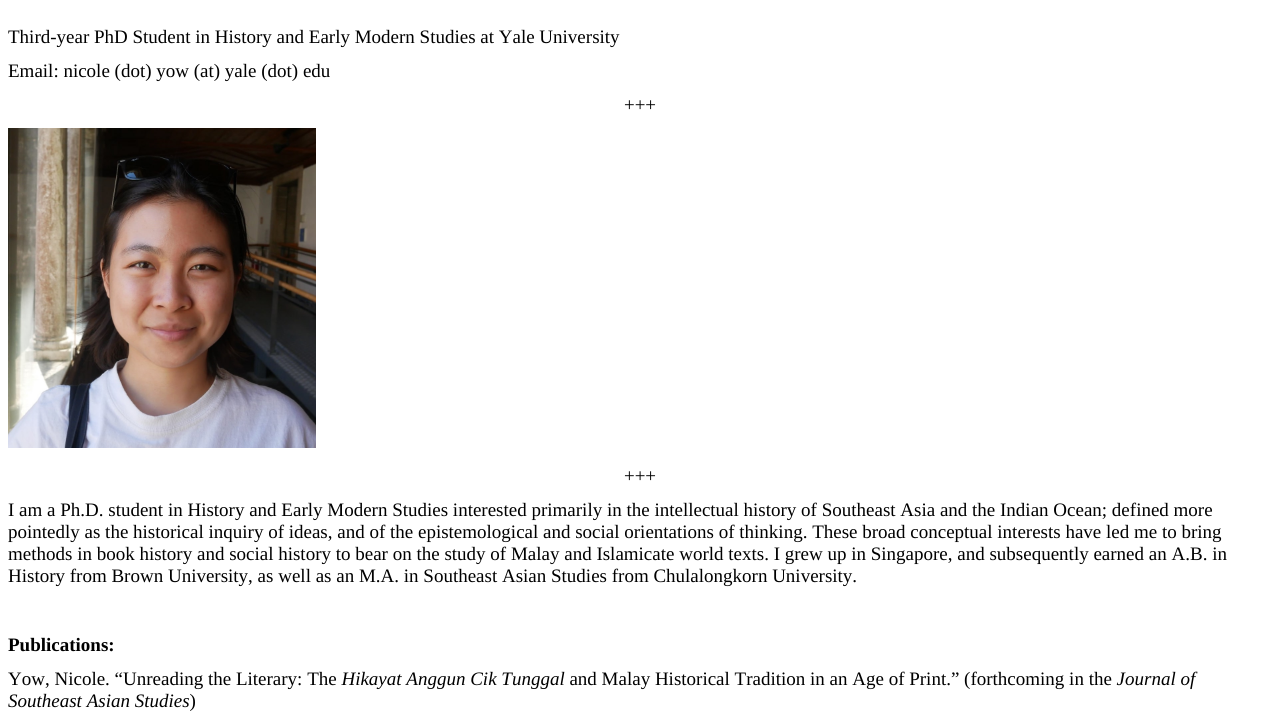
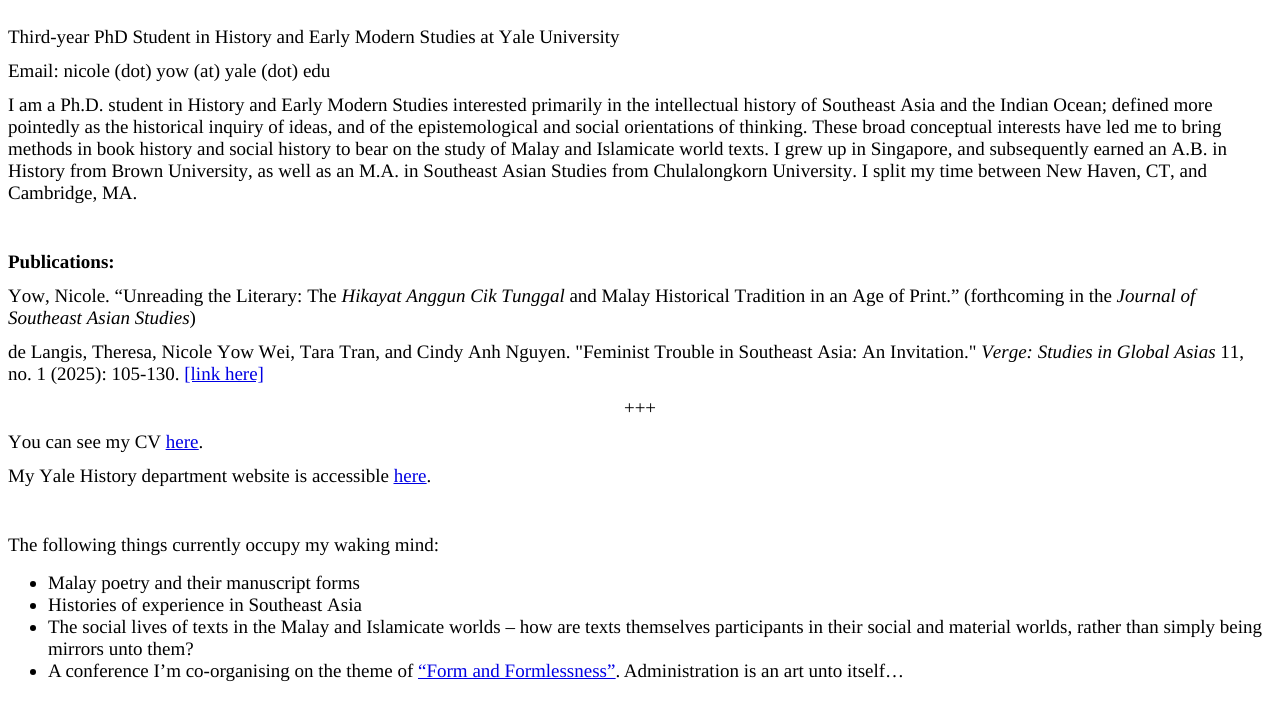
Before and after one commit to noryorwor/noryorwor.github.io, a plain HTML site: page index.html in a window 1280 px wide. Shown: the part 52-770 px from the top of the page. Drawn offline with Linux system fonts and the light colour scheme.

Commit message:
Update index.html

```diff
--- a/index.html
+++ b/index.html
@@ -31,10 +31,7 @@
 <p class="p1"><span class="s1"><b>Nicole Yow Wei<span class="Apple-converted-space"> </span></b><b></b></span></p>
 <p class="p2"><span class="s1">Third-year PhD Student in History and Early Modern Studies at Yale University</span></p>
 <p class="p2"><span class="s1">Email: nicole (dot) yow (at) yale (dot) edu</span></p>
-<p class="p4"><span class="s1">+++</span></p>
-<p class="p3"><span class="s1"><img src="Nicole_Yow_Wei_Headshot.jpg" alt="me" width="308" height="320"></span></p>
-<p class="p4"><span class="s1">+++</span></p>
-<p class="p2"><span class="s1">I am a Ph.D. student in History and Early Modern Studies interested primarily in the intellectual history of Southeast Asia and the Indian Ocean; defined more pointedly as the historical inquiry of ideas, and of the epistemological and social orientations of thinking. These broad conceptual interests have led me to bring methods in book history and social history to bear on the study of Malay and Islamicate world texts. I grew up in Singapore, and subsequently earned an A.B. in History from Brown University, as well as an M.A. in Southeast Asian Studies from Chulalongkorn University.</span></p>
+<p class="p2"><span class="s1">I am a Ph.D. student in History and Early Modern Studies interested primarily in the intellectual history of Southeast Asia and the Indian Ocean; defined more pointedly as the historical inquiry of ideas, and of the epistemological and social orientations of thinking. These broad conceptual interests have led me to bring methods in book history and social history to bear on the study of Malay and Islamicate world texts. I grew up in Singapore, and subsequently earned an A.B. in History from Brown University, as well as an M.A. in Southeast Asian Studies from Chulalongkorn University. I split my time between New Haven, CT, and Cambridge, MA.</span></p>
 <p class="p3"><span class="s1"></span><br></p>
 <p class="p2"><span class="s1"><b>Publications:<span class="Apple-converted-space"> </span></b><b></b></span></p>
 <p class="p2"><span class="s1">Yow, Nicole. “Unreading the Literary: The <i>Hikayat Anggun Cik Tunggal</i> and Malay Historical Tradition in an Age of Print.” (forthcoming in the <i>Journal of Southeast Asian Studies</i>)<span class="Apple-converted-space"> </span></span></p>
```
